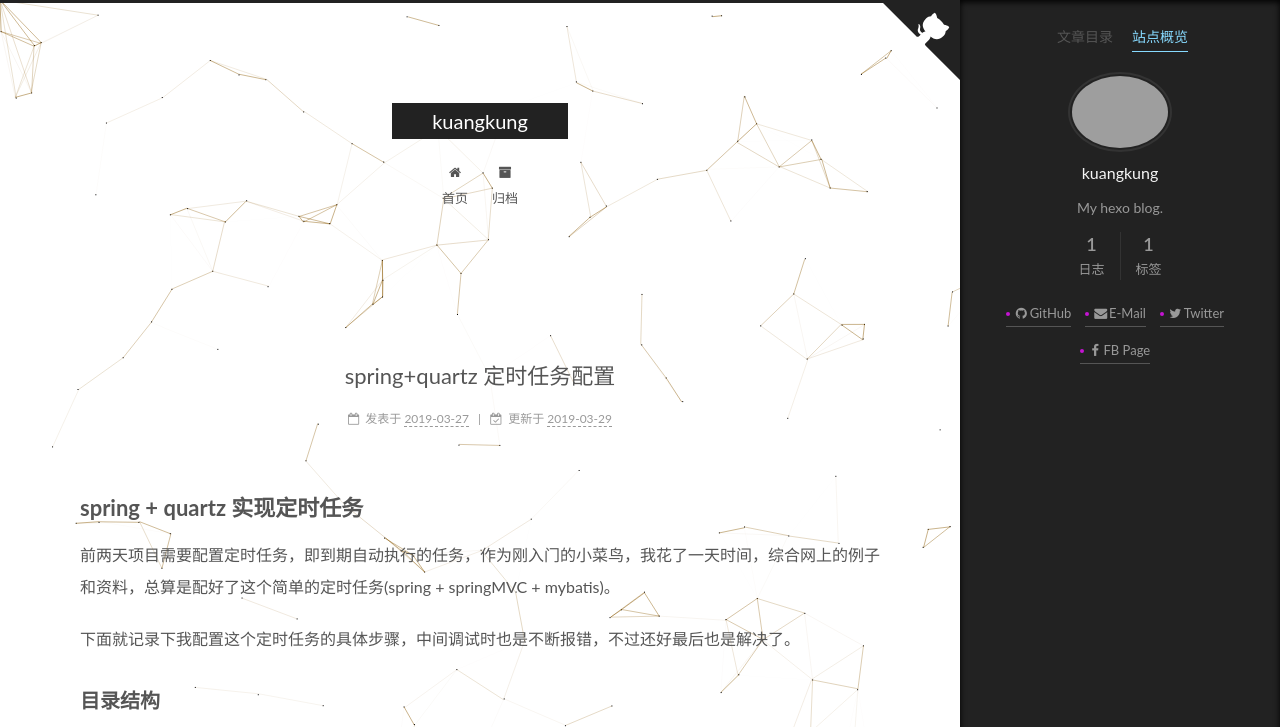
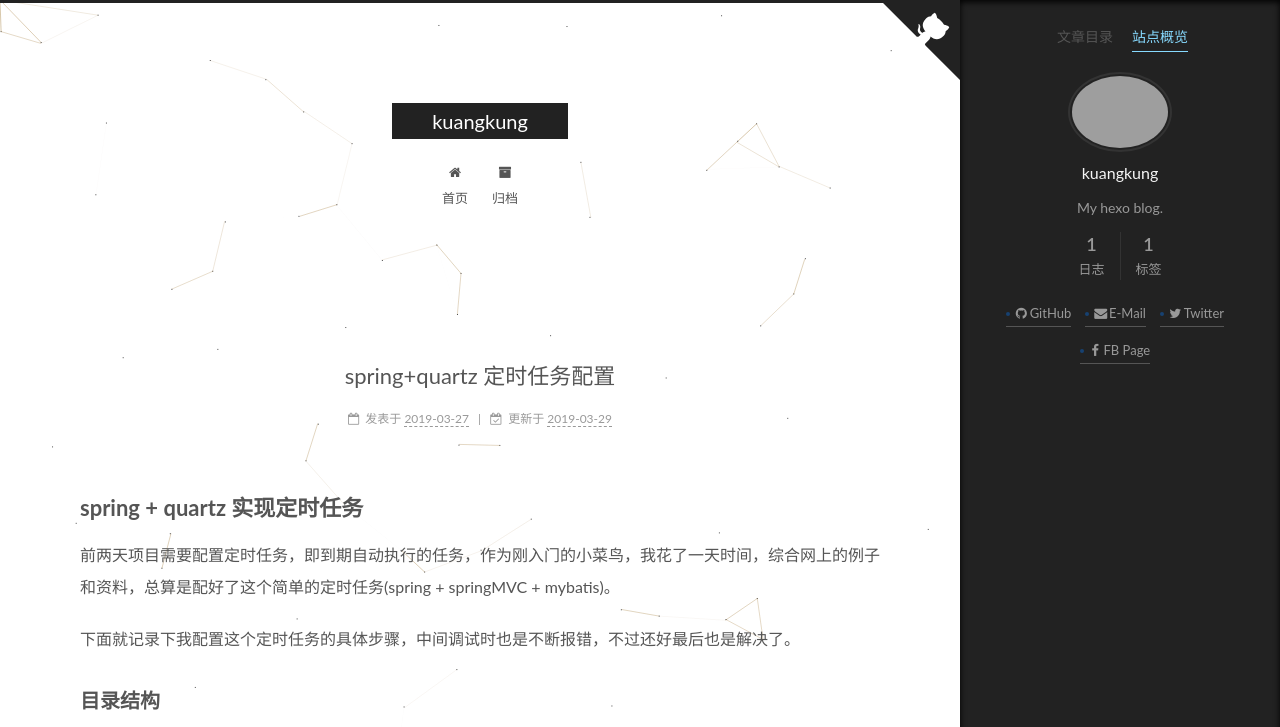
Before and after one commit to kuangkung/kuangkung.github.io, a plain HTML site: page 2019/03/27/spring-quartz-定时任务配置/index.html in a window 1280 px wide. Both pictures are taken after a click on the item "站点概览". Shown: the top 727 px of the page. Drawn offline with Linux system fonts and the light colour scheme; grey boxes are pictures that could not be loaded.

Commit message:
Site updated: 2019-03-30 11:28:03

```diff
--- a/2019/03/27/spring-quartz-定时任务配置/index.html
+++ b/2019/03/27/spring-quartz-定时任务配置/index.html
@@ -741,7 +741,7 @@
 
 
 
-  <script color="139, 90, 0" opacity="1" zindex="-1" count="200" src="/lib/canvas-nest/canvas-nest.min.js"></script>
+  <script color="139, 90, 0" opacity="0.7" zindex="-1" count="90" src="/lib/canvas-nest/canvas-nest.min.js"></script>
 
 
 
--- a/css/main.css
+++ b/css/main.css
@@ -1872,7 +1872,7 @@ pre .javascript .function {
   width: 4px;
   height: 4px;
   border-radius: 50%;
-  background: #c414d2;
+  background: #174171;
 }
 .feed-link,
 .chat {
```
Also changed, not shown: archives/2019/03/index.html (+1 -1 lines), archives/2019/index.html (+1 -1 lines), archives/index.html (+1 -1 lines), index.html (+1 -1 lines), tags/Java/index.html (+1 -1 lines).
